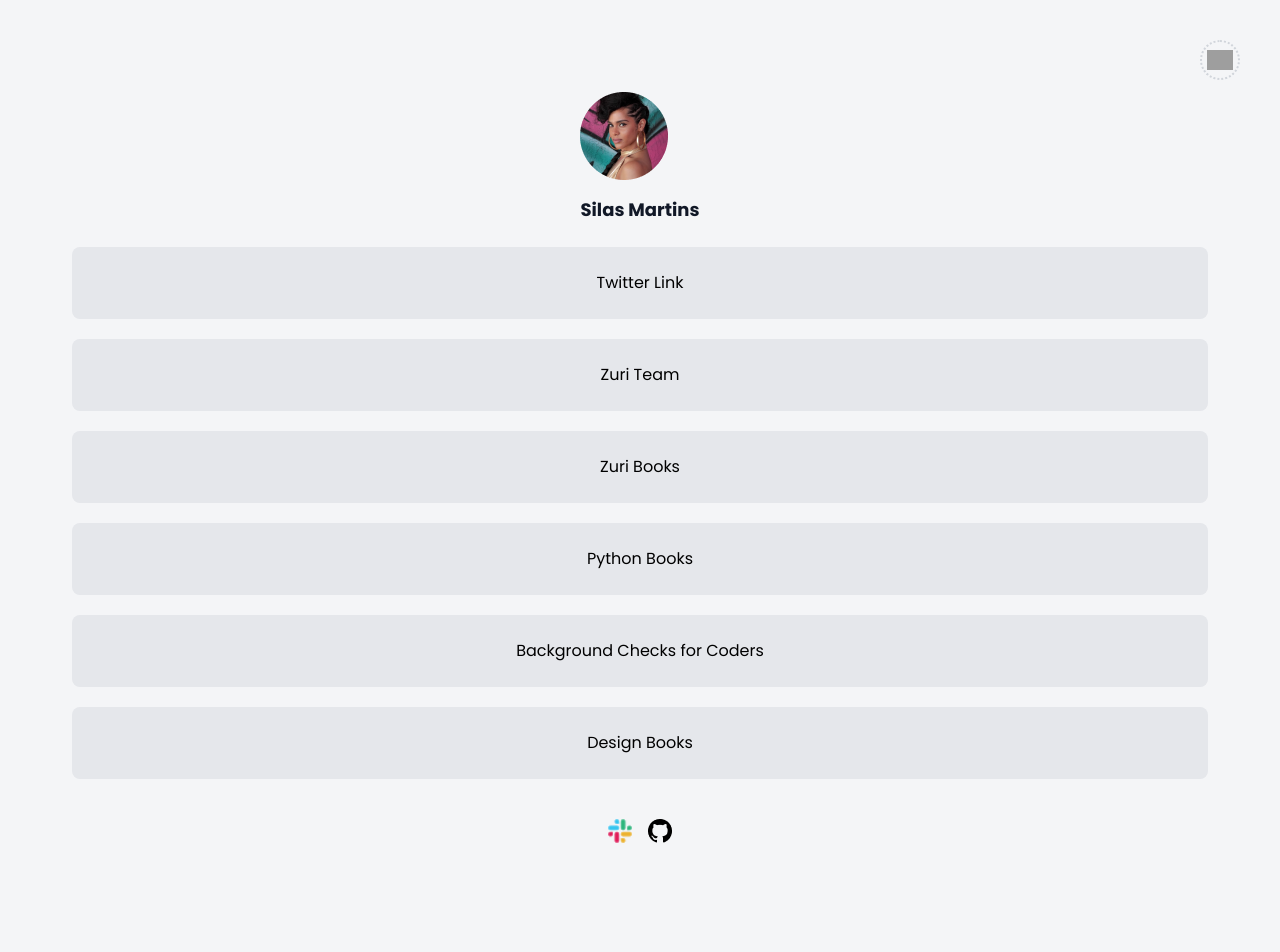
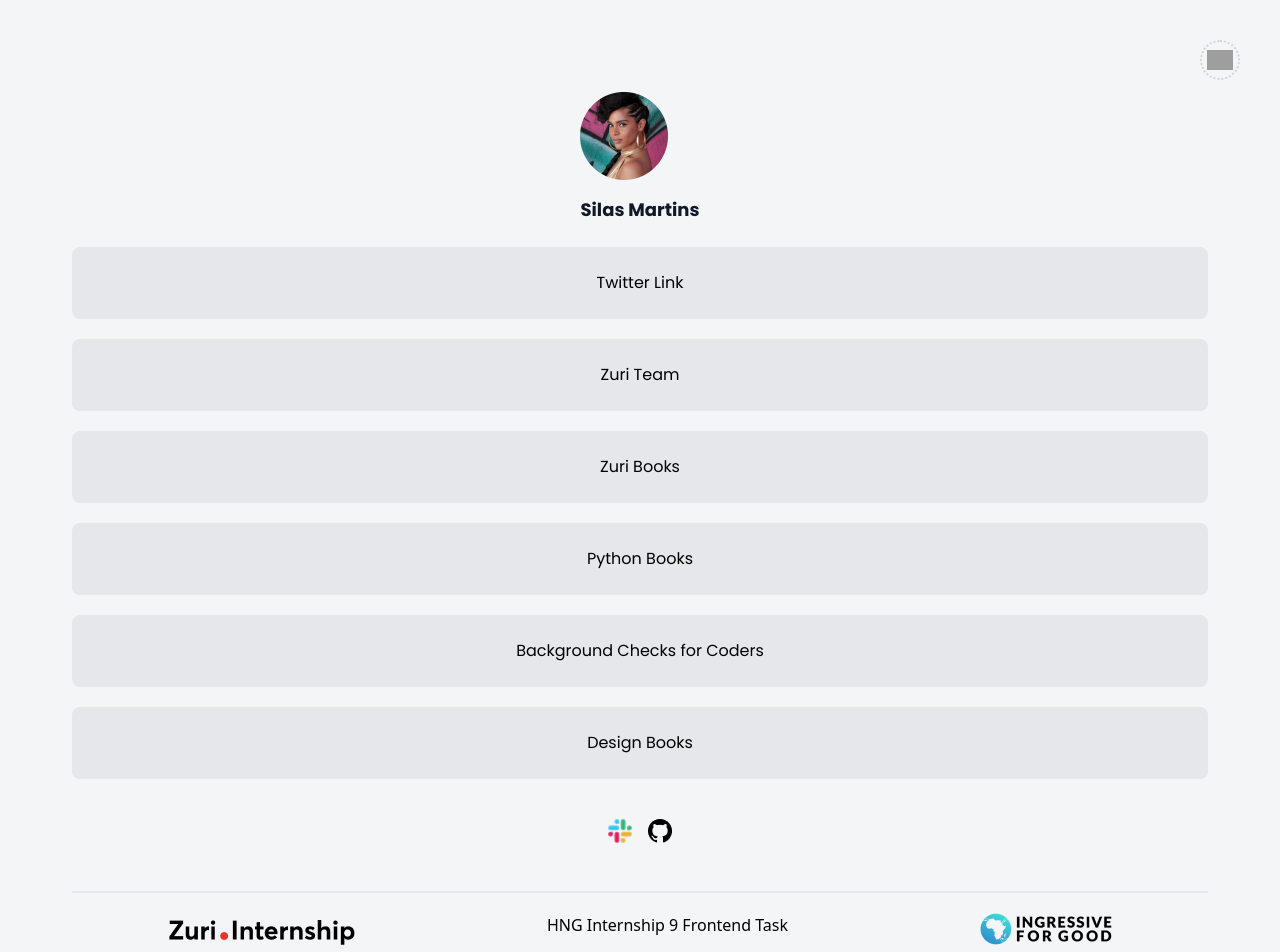
Before and after one commit to silas07official/HNGI-9-Frontend-task-stage-one, a React (Create React App) app: page / in a window 1280 px wide. Shown: the top 952 px of the page. Before the commit the page ends 843 px from the top, so only its background shows below. Built offline with nearby package versions, Linux system fonts and the light colour scheme; grey boxes are pictures that could not be loaded.

Commit message:
built the footer components

```diff
--- a/src/App.jsx
+++ b/src/App.jsx
@@ -2,6 +2,7 @@ import Navbar from "./components/Navbar";
 import Profile from "./components/Profile";
 import Links from "./components/Links";
 import Brand from "./components/Brand";
+import Footer from "./components/Footer";
 
 
 
@@ -12,6 +13,7 @@ function App() {
       <Profile />
       <Links />
       <Brand />
+      <Footer />
     </div>
   );
 }
--- /dev/null
+++ b/src/components/Footer.jsx
@@ -0,0 +1,19 @@
+import React from "react";
+import zuri from '../assets/Zuri.png'
+import I4G from '../assets/I4G.png'
+
+const Footer = () => (
+  <footer className="flex mx-8  flex-col justify-around border-solid border-t-2 border-gray-200 mt-12 mb-4 md:flex-row">
+    <div className="mt-5">
+      <img src={zuri} alt="" />
+    </div>
+    <div className="mt-5">
+      <h3>HNG Internship 9 Frontend Task</h3>
+    </div>
+    <div className="mt-5">
+      <img src={I4G} alt="" />
+    </div>
+  </footer>
+);
+
+export default Footer;
```
Also changed, not shown: src/assets/Zuri.png (renamed from src/assets/Zuri.Internship_Logo.png).
